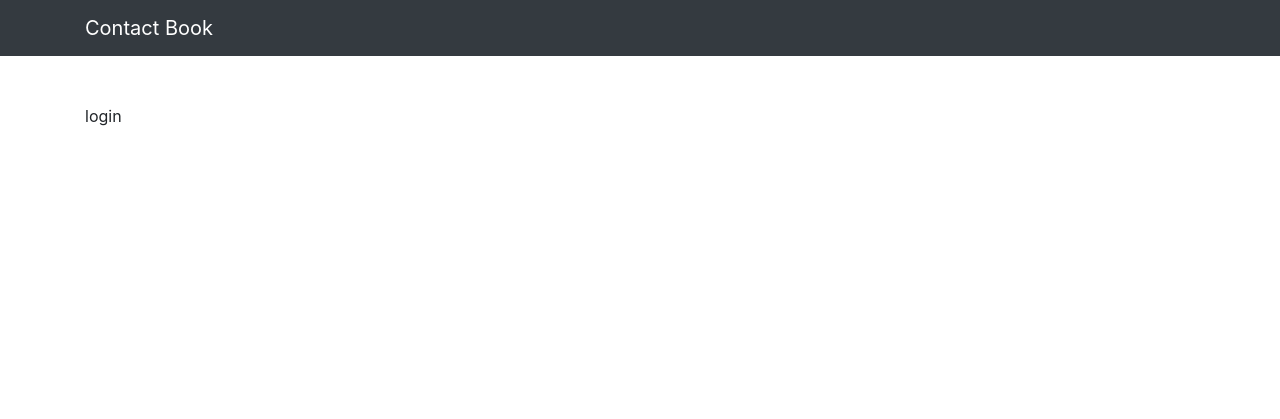
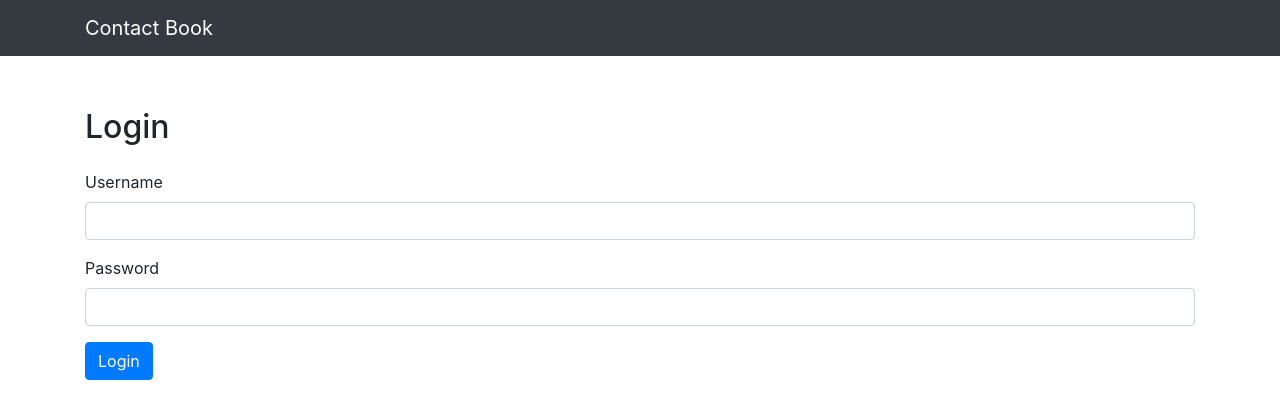
Before and after one commit to pferrariog/agenda, a Django app: page /accounts/ in a window 1280 px wide. Shown: the top 419 px of the page. Run offline with Django 4.2, Linux system fonts and the light colour scheme; some libraries are stand-ins or nearby versions.

Commit message:
feat: user login, info dashboard and logout

```diff
--- a/accounts/templates/accounts/login.html
+++ b/accounts/templates/accounts/login.html
@@ -1,6 +1,20 @@
 {% extends 'base.html' %}
 
 {% block 'content' %}
-login
-{% include 'partials\_messages.html' %}
+<h2 class="mt-1 mb-4">Login</h2>
+
+<form method="post" action="{% url 'login' %}">
+    {% include 'partials\_messages.html' %}
+    {% csrf_token %}
+  <div class="form-group">
+    <label>Username</label>
+    <input type="text" name="username" value="{{ request.POST.username }}" class="form-control">
+  </div>
+  <div class="form-group">
+    <label>Password</label>
+    <input type="password" name="password" class="form-control">
+  </div>
+  <button type="submit" class="btn btn-primary">Login</button>
+</form>
+
 {% endblock %}
--- a/accounts/templates/accounts/logout.html
+++ /dev/null
@@ -1,5 +0,0 @@
-{% extends 'base.html' %}
-
-{% block 'content' %}
-logout
-{% endblock %}
--- a/accounts/views.py
+++ b/accounts/views.py
@@ -1,4 +1,6 @@
+from django.contrib import auth
 from django.contrib import messages
+from django.contrib.auth.decorators import login_required
 from django.contrib.auth.models import User
 from django.core.validators import validate_email
 from django.shortcuts import redirect
@@ -6,19 +8,34 @@ from django.shortcuts import render
 
 
 def login(request):
-    return render(request, r'accounts\login.html')
+    if request.method != 'POST':
+        return render(request, r'accounts\login.html')
+
+    username = request.POST.get('username')
+    password = request.POST.get('password')
+
+    user = auth.authenticate(request, username=username, password=password)
+
+    if not user:
+        messages.error(request, 'Wrong username or password!')
+        return render(request, r'accounts\login.html')
+
+    auth.login(request, user)
+    messages.success(request, 'Sucessfully logged in!')
+    return redirect('dashboard')
 
 
 def logout(request):
-    return render(request, r'accounts\logout.html')
+    auth.logout(request)
+    return redirect('login')
 
 
 def register(request):
     if request.method != 'POST':
         return render(request, r'accounts\register.html')
 
-    name = request.POST.get('name')
-    last_name = request.POST.get('last_name')
+    name = request.POST.get('name').title()
+    last_name = request.POST.get('last_name').title()
     email = request.POST.get('email')
     username = request.POST.get('username')
     password = request.POST.get('password')
@@ -64,5 +81,6 @@ def register(request):
     return redirect('login')
 
 
+@login_required(redirect_field_name='login')
 def dashboard(request):
     return render(request, r'accounts\dashboard.html')
```
Also changed, not shown: accounts/templates/accounts/dashboard.html (+8 -1 lines).
